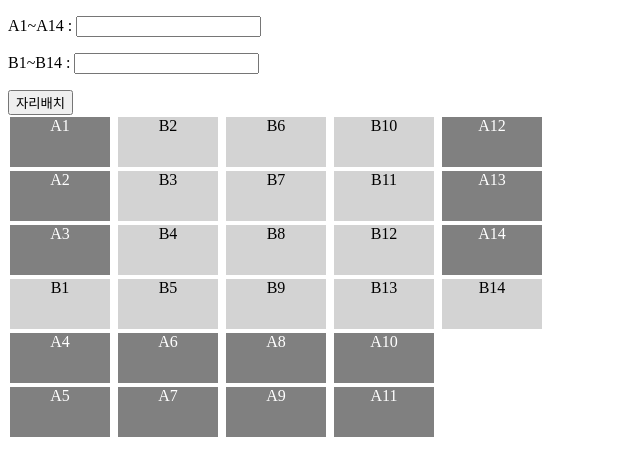
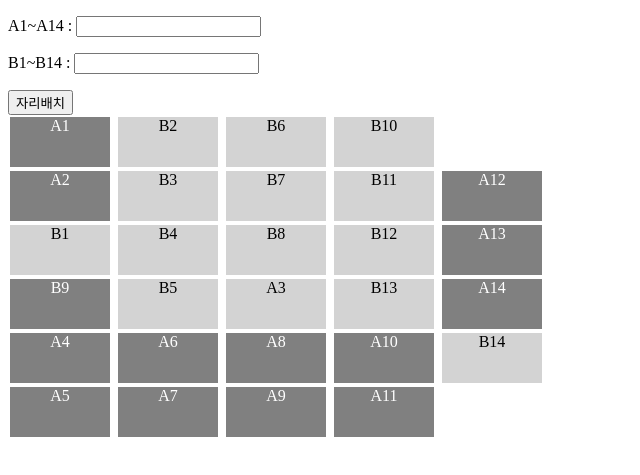
Before and after one commit to Kim-yeonjin09/random, a plain HTML site: page index.html in a window 1280 px wide. Shown: the part 119-594 px from the top of the page, without its empty margins (0-640 px from the left). Drawn offline with Linux system fonts and the light colour scheme.

Commit message:
Update index.html

```diff
--- a/index.html
+++ b/index.html
@@ -82,30 +82,30 @@
     <div class="seat2">B2</div>
     <div class="seat2">B6</div>
     <div class="seat2">B10</div>
-    <div class="seat1">A12</div>
     <br>
     <div class="seat1">A2</div>
     <div class="seat2">B3</div>
     <div class="seat2">B7</div>
     <div class="seat2">B11</div>
-    <div class="seat1">A13</div>
+    <div class="seat1">A12</div>
     <br>
-    <div class="seat1">A3</div>
+    <div class="seat2">B1</div>
     <div class="seat2">B4</div>
     <div class="seat2">B8</div>
     <div class="seat2">B12</div>
+    <div class="seat1">A13</div>
+    <br>
+    <div class="seat1">B9</div>
+    <div class="seat2">B5</div>
+    <div class="seat2">A3</div>
+    <div class="seat2">B13</div>
     <div class="seat1">A14</div>
-    <br>
-    <div class="seat2">B1</div>
-    <div class="seat2">B5</div>
-    <div class="seat2">B9</div>
-    <div class="seat2">B13</div>
-    <div class="seat2">B14</div>
     <br>
     <div class="seat1">A4</div>
     <div class="seat1">A6</div>
     <div class="seat1">A8</div>
     <div class="seat1">A10</div>
+    <div class="seat2">B14</div>
     <br>
     <div class="seat1">A5</div>
     <div class="seat1">A7</div>
```
